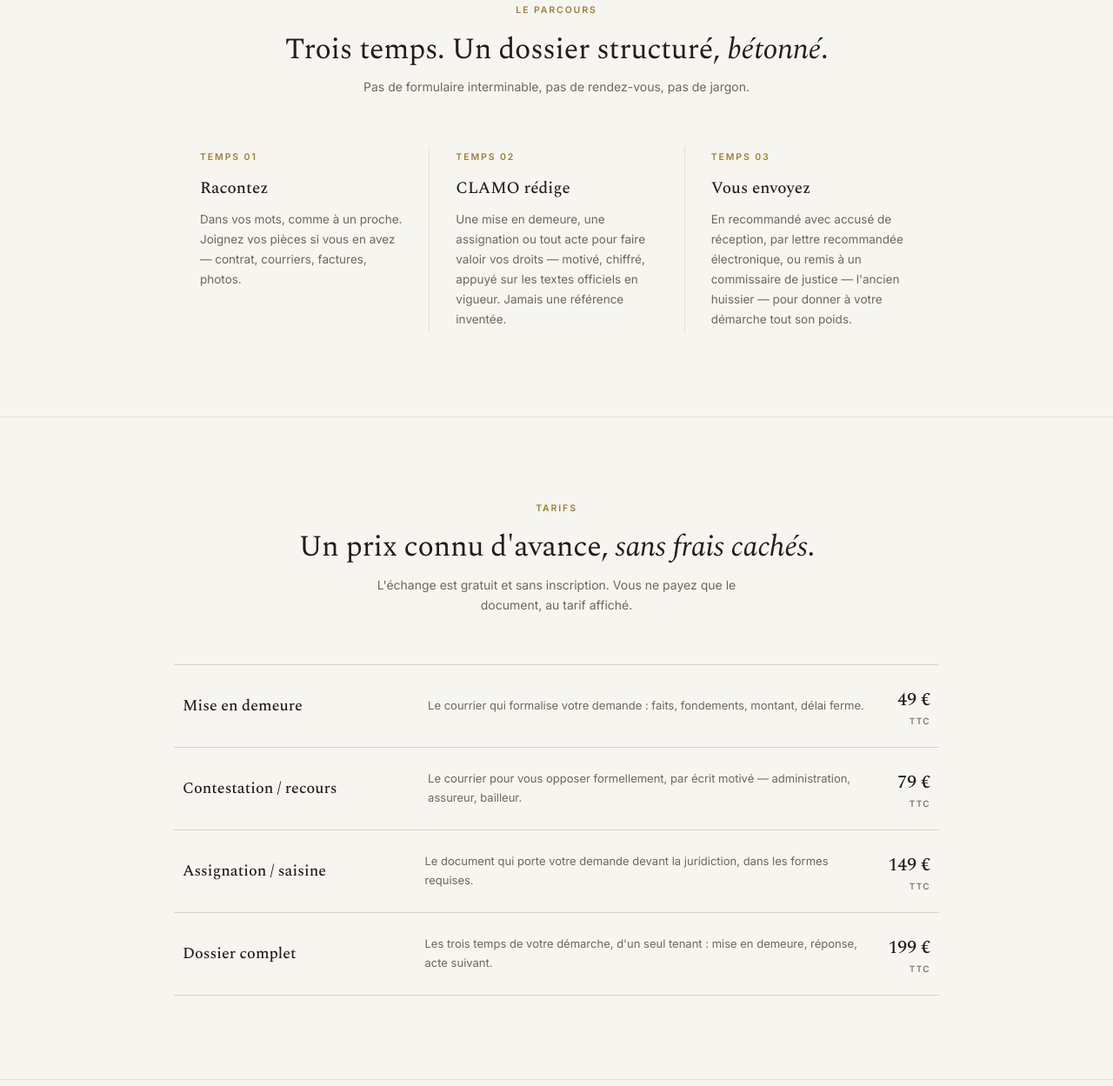
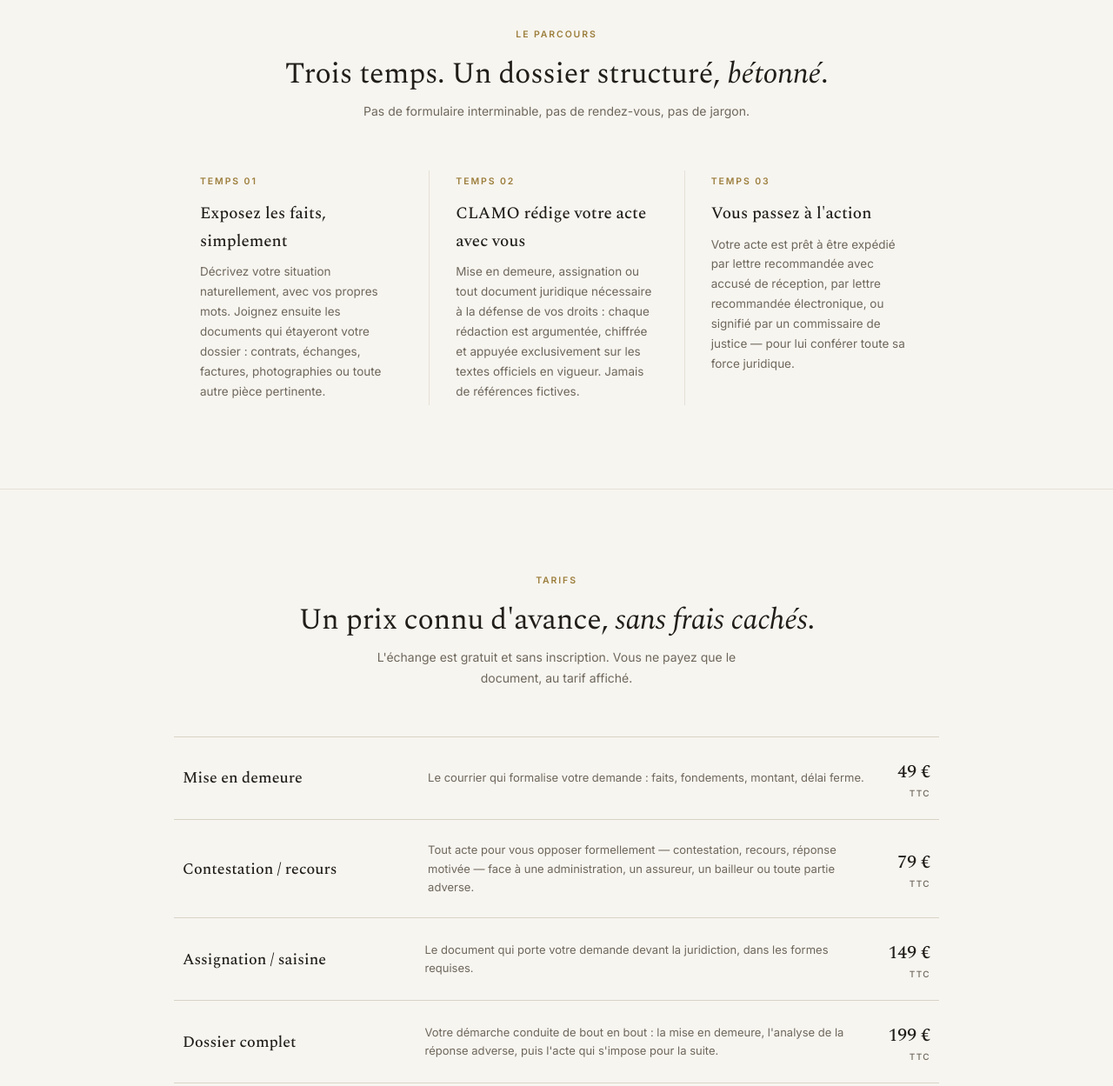
Before and after one commit to CLAUDYCLAUDY/proxy-juridique, a website: page index.html in a window 1280 px wide. Shown: the part 909-2158 px from the top of the page at 87% size. Drawn offline with nearby package versions, Linux system fonts and the light colour scheme.

Commit message:
Update index.html

```diff
--- a/index.html
+++ b/index.html
@@ -61,7 +61,7 @@
         "name": "Documents juridiques",
         "itemListElement": [
           { "@type": "Offer", "name": "Mise en demeure", "price": "49", "priceCurrency": "EUR", "description": "Le courrier qui formalise votre demande : faits, fondements, montant, délai ferme." },
-          { "@type": "Offer", "name": "Courrier de contestation ou recours", "price": "79", "priceCurrency": "EUR", "description": "Le courrier pour vous opposer formellement, par écrit motivé." },
+          { "@type": "Offer", "name": "Courrier de contestation ou recours", "price": "79", "priceCurrency": "EUR", "description": "Tout acte pour vous opposer formellement, par écrit motivé : contestation, recours, réponse argumentée." },
           { "@type": "Offer", "name": "Assignation, requête ou saisine", "price": "149", "priceCurrency": "EUR", "description": "Le document qui porte votre demande devant la juridiction, dans les formes requises." },
           { "@type": "Offer", "name": "Dossier complet", "price": "199", "priceCurrency": "EUR", "description": "Mise en demeure, analyse de la réponse, acte de procédure : la démarche d'un seul tenant." }
         ]
@@ -514,7 +514,7 @@
   <div class="hero">
     <div class="label">Rédaction juridique intelligente</div>
     <h1>Exposez votre litige.<br>Repartez avec <em>l'acte</em>.</h1>
-    <p class="sub">CLAMO est une intelligence de rédaction <strong>entraînée aux exigences du contentieux français</strong>. Votre récit devient une mise en demeure qui pèse, une assignation solide — l'acte qu'il faut pour <strong>faire valoir vos droits, vraiment</strong>. Appuyé sur les textes officiels en vigueur, prêt à envoyer en quelques minutes, <strong>au prix juste</strong> : dès 49&nbsp;€, sans frais cachés.</p>
+    <p class="sub">CLAMO est une intelligence rédactionnelle <strong>conçue et entraînée pour transformer votre récit en un acte qui compte</strong>, conforme aux exigences du contentieux français. Mise en demeure, assignation ou conclusions : chaque document est <strong>fondé sur les textes officiels en vigueur</strong> et pensé pour <strong>défendre efficacement vos droits</strong>. Prêt à être envoyé en quelques minutes, <strong>au prix juste</strong> : dès 49&nbsp;€, sans frais cachés.</p>
 
     <div class="files-row" id="filesHero"></div>
     <div class="bar-wrap">
@@ -539,7 +539,7 @@
     </div>
 
     <div class="trust">
-      <div>Textes officiels en vigueur</div>
+      <div>Textes officiels et jurisprudences en vigueur</div>
       <div>PDF prêt à envoyer</div>
       <div>Sans frais cachés</div>
       <div>Confidentiel — vos informations respectées</div>
@@ -555,18 +555,18 @@
       <div class="steps">
         <div class="step">
           <div class="n">Temps 01</div>
-          <h3>Racontez</h3>
-          <p>Dans vos mots, comme à un proche. Joignez vos pièces si vous en avez — contrat, courriers, factures, photos.</p>
+          <h3>Exposez les faits, simplement</h3>
+          <p>Décrivez votre situation naturellement, avec vos propres mots. Joignez ensuite les documents qui étayeront votre dossier : contrats, échanges, factures, photographies ou toute autre pièce pertinente.</p>
         </div>
         <div class="step">
           <div class="n">Temps 02</div>
-          <h3>CLAMO rédige</h3>
-          <p>Une mise en demeure, une assignation ou tout acte pour faire valoir vos droits — motivé, chiffré, appuyé sur les textes officiels en vigueur. Jamais une référence inventée.</p>
+          <h3>CLAMO rédige votre acte avec vous</h3>
+          <p>Mise en demeure, assignation ou tout document juridique nécessaire à la défense de vos droits : chaque rédaction est argumentée, chiffrée et appuyée exclusivement sur les textes officiels en vigueur. Jamais de références fictives.</p>
         </div>
         <div class="step">
           <div class="n">Temps 03</div>
-          <h3>Vous envoyez</h3>
-          <p>En recommandé avec accusé de réception, par lettre recommandée électronique, ou remis à un commissaire de justice — l'ancien huissier — pour donner à votre démarche tout son poids.</p>
+          <h3>Vous passez à l'action</h3>
+          <p>Votre acte est prêt à être expédié par lettre recommandée avec accusé de réception, par lettre recommandée électronique, ou signifié par un commissaire de justice — pour lui conférer toute sa force juridique.</p>
         </div>
       </div>
     </div>
@@ -586,7 +586,7 @@
         </button>
         <button class="offer" onclick="chooseOffer('Courrier de contestation ou recours',79)">
           <span class="o-t">Contestation / recours</span>
-          <span class="o-d">Le courrier pour vous opposer formellement, par écrit motivé — administration, assureur, bailleur.</span>
+          <span class="o-d">Tout acte pour vous opposer formellement — contestation, recours, réponse motivée — face à une administration, un assureur, un bailleur ou toute partie adverse.</span>
           <span class="o-p">79&nbsp;€<small>TTC</small></span>
         </button>
         <button class="offer" onclick="chooseOffer('Assignation, requête ou saisine',149)">
@@ -596,7 +596,7 @@
         </button>
         <button class="offer" onclick="chooseOffer('Dossier complet',199)">
           <span class="o-t">Dossier complet</span>
-          <span class="o-d">Les trois temps de votre démarche, d'un seul tenant : mise en demeure, réponse, acte suivant.</span>
+          <span class="o-d">Votre démarche conduite de bout en bout : la mise en demeure, l'analyse de la réponse adverse, puis l'acte qui s'impose pour la suite.</span>
           <span class="o-p">199&nbsp;€<small>TTC</small></span>
         </button>
       </div>
@@ -651,7 +651,7 @@
       <span class="o-p">49&nbsp;€</span>
     </button>
     <button class="m-offer" onclick="chooseOffer('Courrier de contestation ou recours',79)">
-      <span><span class="o-t">Contestation / recours</span><span class="o-d">Pour vous opposer formellement, par écrit motivé</span></span>
+      <span><span class="o-t">Contestation / recours</span><span class="o-d">Tout acte pour vous opposer formellement, par écrit motivé</span></span>
       <span class="o-p">79&nbsp;€</span>
     </button>
     <button class="m-offer" onclick="chooseOffer('Assignation, requête ou saisine',149)">
@@ -659,7 +659,7 @@
       <span class="o-p">149&nbsp;€</span>
     </button>
     <button class="m-offer" onclick="chooseOffer('Dossier complet',199)">
-      <span><span class="o-t">Dossier complet</span><span class="o-d">Mise en demeure, réponse, acte suivant</span></span>
+      <span><span class="o-t">Dossier complet</span><span class="o-d">De la mise en demeure à l'acte final : la démarche complète</span></span>
       <span class="o-p">199&nbsp;€</span>
     </button>
     <button class="close" onclick="closeTarifs()">Fermer</button>
@@ -858,11 +858,11 @@
   MED:  { name:'Mise en demeure', price:49,
     pitch:"Datée, motivée, chiffrée — rédigée pour votre dossier. Prête en deux minutes : à imprimer et envoyer en recommandé, ou à remettre à un commissaire de justice." },
   REC:  { name:'Contestation / recours', price:79,
-    pitch:"Votre opposition formelle, motivée point par point sur vos éléments, prête à partir vers l'administration, l'assureur ou le bailleur." },
+    pitch:"L'acte qui porte votre opposition, motivé point par point sur vos éléments — prêt à partir vers l'administration, l'assureur, le bailleur ou toute partie adverse." },
   SAIS: { name:'Assignation / saisine', price:149,
     pitch:"L'acte qui porte votre demande devant la juridiction, dans les formes requises, prêt à être remis au commissaire de justice." },
   DOSS: { name:'Dossier complet', price:199,
-    pitch:"Votre démarche de bout en bout : mise en demeure, analyse de la réponse adverse, puis l'acte suivant. Le sérieux d'un dossier construit." },
+    pitch:"Votre démarche conduite de bout en bout : mise en demeure, analyse de la réponse adverse, puis l'acte qui s'impose. Le sérieux d'un dossier construit." },
 };
 function esc(s){ return s.replace(/&/g,'&amp;').replace(/</g,'&lt;').replace(/>/g,'&gt;'); }
 function stripMarkers(s){ return s.replace(/\s*\[\[(?:\/?DOC|OFFRE:[A-Z]{3,5})\]\]\s*/g, '\n').trim(); }
```
